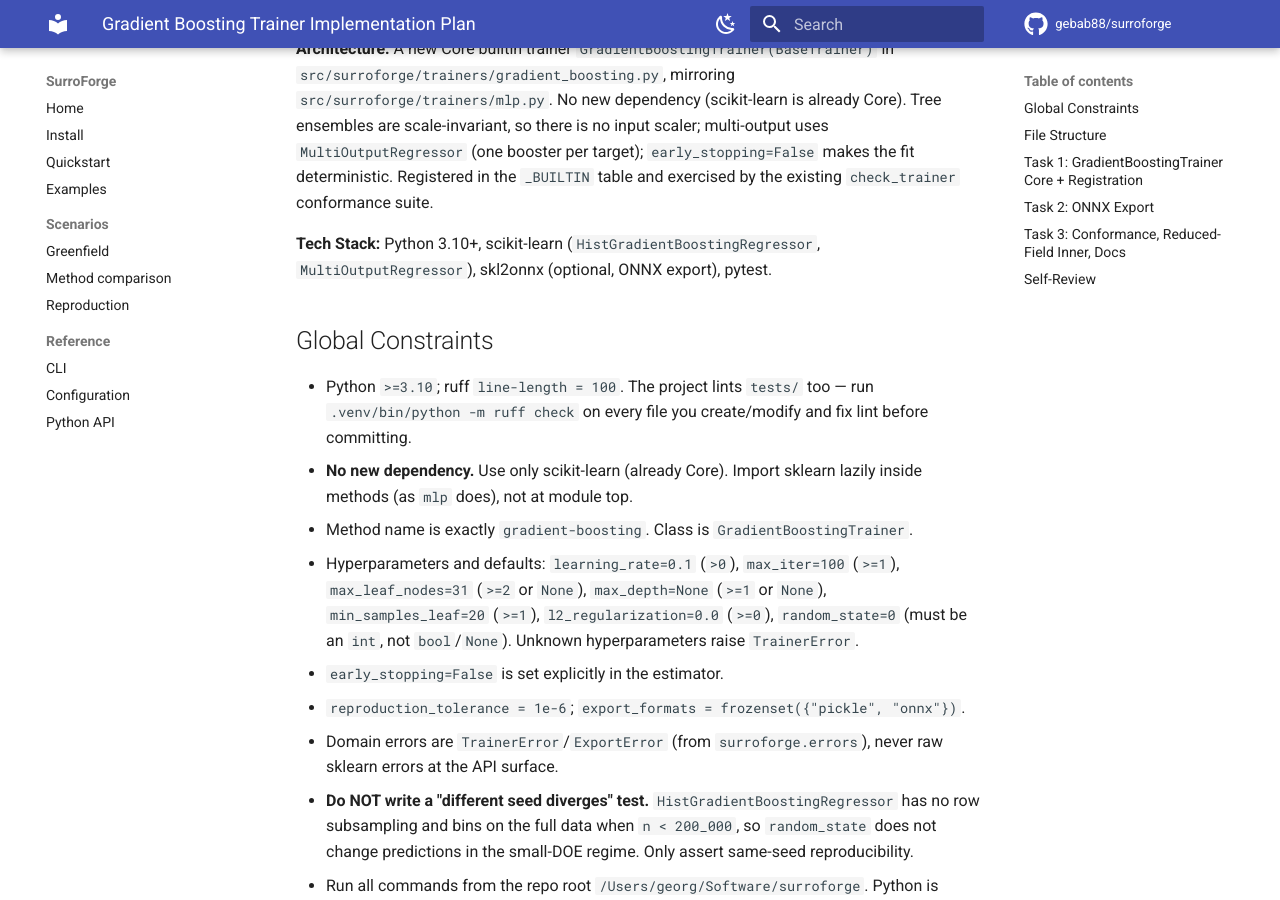
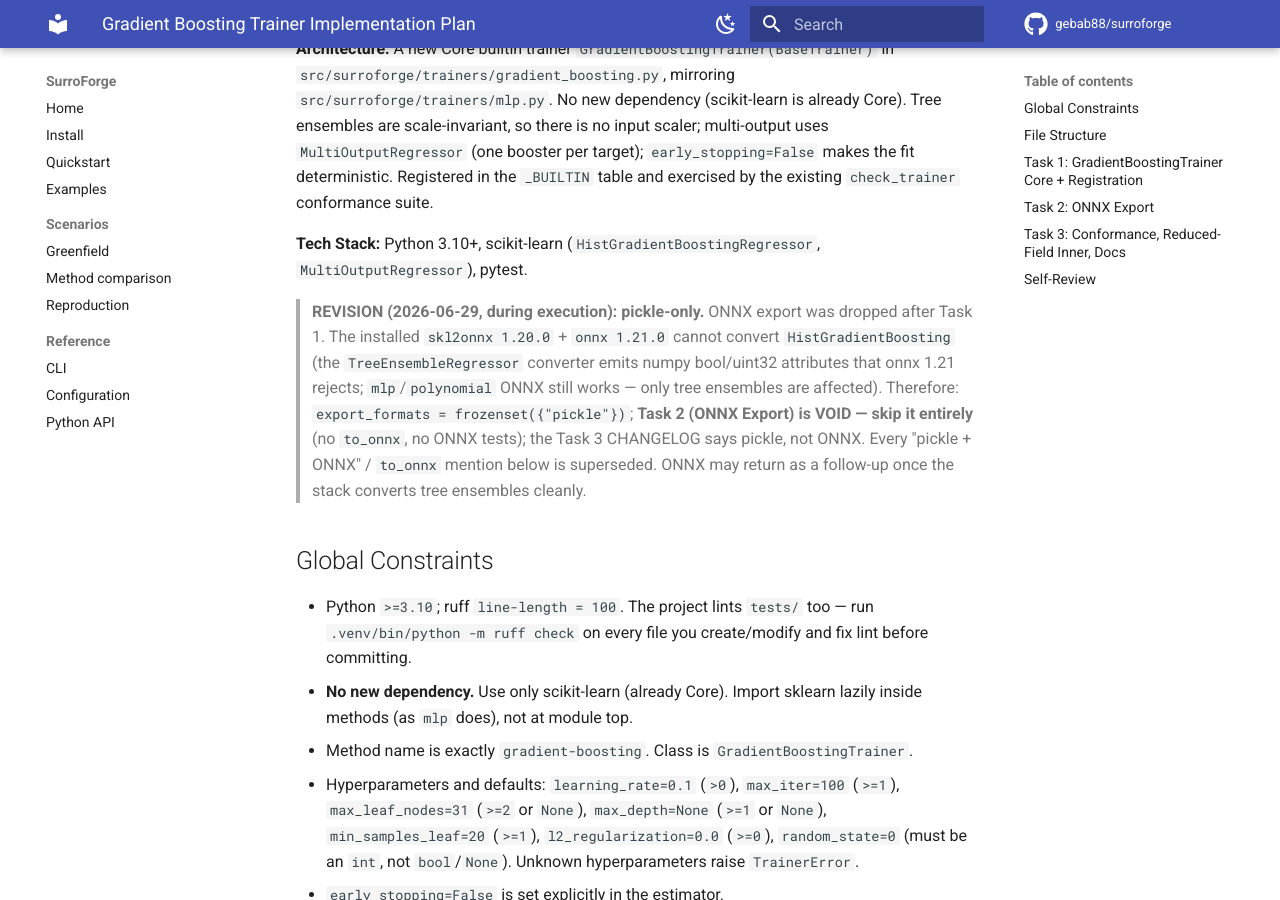
Before and after one commit to gebab88/surroforge, an MkDocs documentation site: the page built from docs/superpowers/plans/2026-06-29-gradient-boosting.md, in a window 1280 px wide and 900 px high, scrolled down 329 px. Built offline with MkDocs 1.6.1 and Material for MkDocs 9.7.7, drawn with Linux system fonts in a browser that asks for light colours; comment, search, counter and statistics services are not loaded; some of the changed text lies outside the part shown.

Commit message:
fix(trainers): make gradient-boosting pickle-only (skl2onnx/onnx tree-ensemble incompat)
skl2onnx 1.20.0 + onnx 1.21.0 cannot convert HistGradientBoosting (TreeEnsembleRegressor
emits numpy bool/uint32 attrs rejected by onnx 1.21). Drop ONNX from export_formats;
mlp/polynomial ONNX is unaffected. Spec + plan revised to pickle-only; Task 2 (ONNX) void.

````diff
--- a/docs/superpowers/plans/2026-06-29-gradient-boosting.md
+++ b/docs/superpowers/plans/2026-06-29-gradient-boosting.md
@@ -6,7 +6,16 @@
 
 **Architecture:** A new Core builtin trainer `GradientBoostingTrainer(BaseTrainer)` in `src/surroforge/trainers/gradient_boosting.py`, mirroring `src/surroforge/trainers/mlp.py`. No new dependency (scikit-learn is already Core). Tree ensembles are scale-invariant, so there is no input scaler; multi-output uses `MultiOutputRegressor` (one booster per target); `early_stopping=False` makes the fit deterministic. Registered in the `_BUILTIN` table and exercised by the existing `check_trainer` conformance suite.
 
-**Tech Stack:** Python 3.10+, scikit-learn (`HistGradientBoostingRegressor`, `MultiOutputRegressor`), skl2onnx (optional, ONNX export), pytest.
+**Tech Stack:** Python 3.10+, scikit-learn (`HistGradientBoostingRegressor`, `MultiOutputRegressor`), pytest.
+
+> **REVISION (2026-06-29, during execution): pickle-only.** ONNX export was dropped after
+> Task 1. The installed `skl2onnx 1.20.0` + `onnx 1.21.0` cannot convert `HistGradientBoosting`
+> (the `TreeEnsembleRegressor` converter emits numpy bool/uint32 attributes that onnx 1.21
+> rejects; `mlp`/`polynomial` ONNX still works — only tree ensembles are affected). Therefore:
+> `export_formats = frozenset({"pickle"})`; **Task 2 (ONNX Export) is VOID — skip it entirely**
+> (no `to_onnx`, no ONNX tests); the Task 3 CHANGELOG says pickle, not ONNX. Every "pickle + ONNX"
+> / `to_onnx` mention below is superseded. ONNX may return as a follow-up once the stack converts
+> tree ensembles cleanly.
 
 ## Global Constraints
 
@@ -587,11 +596,12 @@ In `CHANGELOG.md`, under `## [Unreleased]`, add a new subsection immediately aft
   `HistGradientBoostingRegressor`, the boosting counterpart to `mlp`. It is a Core builtin
   (scikit-learn is already Core → **no new dependency**), needs no input scaling, supports
   single- and multi-output targets (the latter via `MultiOutputRegressor`, one booster per
-  target), runs with `early_stopping=False` for a deterministic small-DOE fit, exports to
-  **pickle and ONNX** (skl2onnx), passes the `check_trainer` conformance suite, and works as
-  a `reduced-field` inner. Select it with `model.method: gradient-boosting`; hyperparameters:
-  `learning_rate`, `max_iter`, `max_leaf_nodes`, `max_depth`, `min_samples_leaf`,
-  `l2_regularization`, `random_state`.
+  target), runs with `early_stopping=False` for a deterministic small-DOE fit, is persisted
+  via **pickle**, passes the `check_trainer` conformance suite, and works as a `reduced-field`
+  inner. Select it with `model.method: gradient-boosting`; hyperparameters: `learning_rate`,
+  `max_iter`, `max_leaf_nodes`, `max_depth`, `min_samples_leaf`, `l2_regularization`,
+  `random_state`. (ONNX export is not offered: the current `skl2onnx`/`onnx` stack cannot
+  convert tree-ensemble regressors.)
 ```
 
 - [ ] **Step 6: Add gradient-boosting to the docs method list if one exists**
````
Also changed, not shown: docs/superpowers/specs/2026-06-29-gradient-boosting-design.md (+10 -1 lines), 2 other files.
